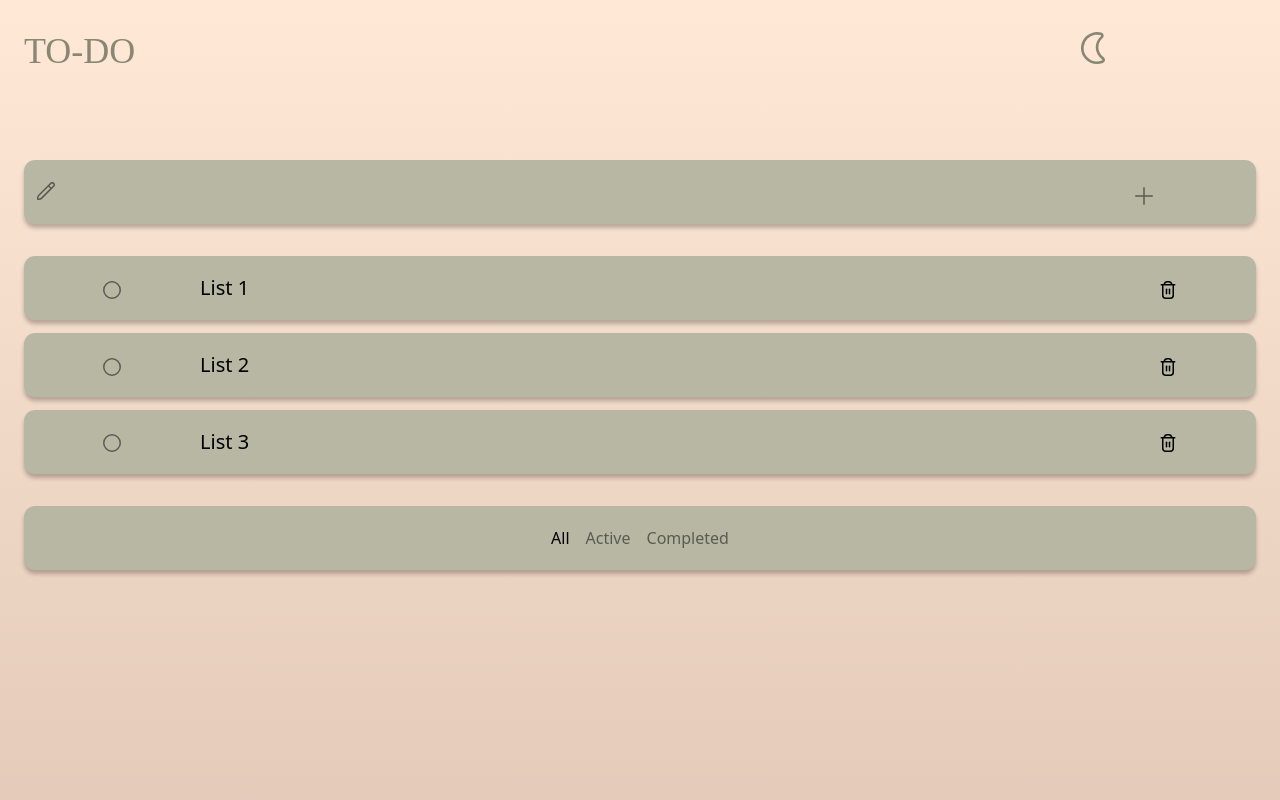
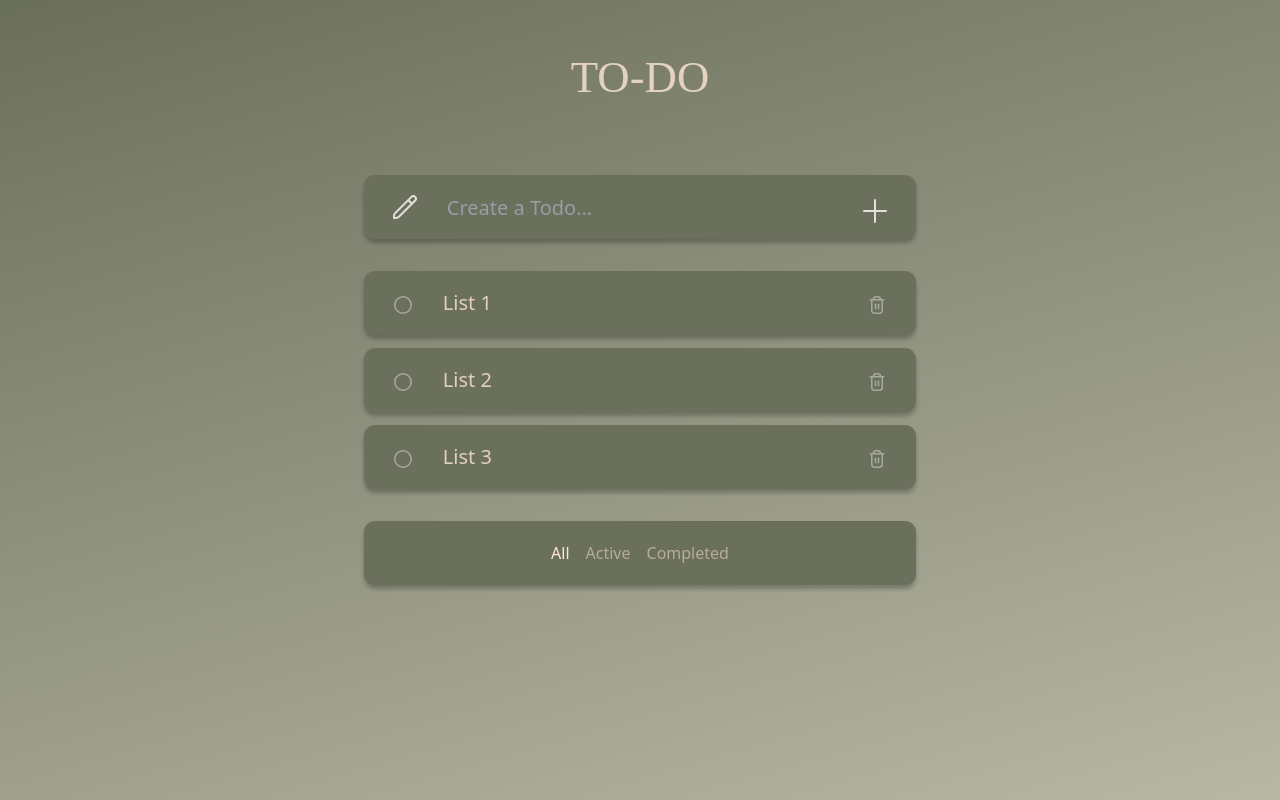
Before and after one commit to gurpreet2188/react-todo, a React (Create React App) app: page / in a window 1280 px wide. Built offline with nearby package versions, Linux system fonts and the light colour scheme; a web font is replaced by a local one.

Commit message:
css cleanup and finalizing app

```diff
--- a/package.json
+++ b/package.json
@@ -9,9 +9,13 @@
     "@testing-library/user-event": "^12.8.3",
     "react": "^17.0.2",
     "react-append-to-body": "^2.0.26",
+    "react-beautiful-dnd": "^13.1.0",
+    "react-css-theme-switcher": "^0.3.0",
     "react-dom": "^17.0.2",
     "react-fast-marquee": "^1.2.1",
+    "react-responsive": "^9.0.0-beta.4",
     "react-scripts": "4.0.3",
+    "styled-components": "^5.3.3",
     "web-vitals": "^1.1.2"
   },
   "scripts": {
--- a/src/App.css
+++ b/src/App.css
@@ -13,172 +13,12 @@
   }
 }
 
-.App-header {
-  /* background-color: #282c34; */
-  min-height: 3vh;
-  display: flex;
-  flex-direction: row;
-
+body {
+  background: rgb(107,112,92);
+  background: linear-gradient(164deg, rgba(107,112,92,1) 1%, rgba(183,183,164,1) 100%);
+  background-attachment: fixed;
 }
 
-.App-toggle {
-  flex: 1;
-  order: 2;
-  height: 4rem;
-  width: 4rem;
-  opacity: .8;
-  margin-left: 10rem;
-  margin-top: .5rem;
-}
-
-.App-title {
-  flex: 5;
-  order: 1;
-  text-align: left;
-  font-size: 36px;
-  color: #6B705C;
-  opacity: .8;
-}
-
-.App-create {
-  display: flex;
-  flex-direction: row;
-  width: 100%;
-  height: 4rem;
-  border-radius: .7rem;
-  margin-left: auto;
-  margin-right: auto;
-  margin-bottom: 2rem;
-  margin-top: 4rem;
-  background-color: #B7B7A4;
-  box-shadow: 0px 4px 4px rgba(0, 0, 0, 0.25);
-}
-
-.App-icons-base {
-  opacity: .5;
-}
-
-.App-icon-create {
-  flex: 1;
-  order: 1;
-  margin-top: 1.4rem;
-  margin-left: .8rem;
-
-}
-
-.App-icon-add {
-  order: 3;
-  flex: 1;
-  margin-top: 1.4rem;
-  margin-left: 2rem;
-}
-
-.App-create-form {
-  order: 2;
-  flex: 4;
-  margin: 0;
-  padding: 0;
-  background-color: rgba(0, 0, 0, 0);
-  height: 100%;
-  max-width: 60%;
-}
-
-.App-create-input {
-  background-color: rgba(0, 0, 0, 0);
-  color: #000;
-  font-size: 20px;
-  max-width: 100%;
-  height: 100%;
-}
-
-.App-create-input::placeholder {
-  color: #000;
-  opacity: .5;
-}
-
-.App-todo-div {
-  display: flex;
-  flex-direction: column;
-  height: auto;
-  width: 100%;
-  margin-top: 1.5rem;
-}
-
-.App-todo-list-base {
-  box-sizing: content-box;
-  height: 4rem;
-  width: 100%;
-  display: flex;
-  flex-direction: row;
-  border-radius: .7rem;
-  background-color: #B7B7A4;
-  margin-top: .8rem;
-  box-shadow: 0px 4px 4px rgba(0, 0, 0, 0.25);
-  /* text-align: justify;
-  line-height: 4rem;
-  font-size: 20px;
-  text-anchor: start; */
-  transition: all 300ms ease-in-out;
-}
-
-.App-todo-list-stat {
-  flex: 1;
-  order: 1;
-  padding: 0;
-  opacity: .5;
-}
-
-.App-todo-list-text {
-  flex: 5;
-  order: 2;
-  width: 60%;
-  line-height: 4rem;
-  font-size: 20px;
-  text-align: left;
-  background-color: rgba(0, 0, 0, 0);
-}
-
-.App-todo-list-del {
-  flex: 1;
-  order: 3;
-}
-
-.App-todo-list-options {
-  height: 4rem;
-  width: 100%;
-  display: flex;
-  flex-direction: row;
-  justify-content: center;
-  gap: 1rem;
-  margin-top: 2rem;
-  background-color: #B7B7A4;
-  box-shadow: 0px 4px 4px rgba(0, 0, 0, 0.25);
-  border-radius: .7rem;
-}
-.App-todo-list-options-all {
-  line-height: 4rem;
-  opacity: 0.5;
-}
-
-.App-todo-list-options-active {
-  line-height: 4rem;
-  opacity: 0.5;
-}
-
-.App-todo-list-options-completed {
-  line-height: 4rem;
-  opacity: 0.5;
-}
-
-.App-todo-list-option-current {
-  opacity: 1;
-  transition: opacity 150ms ease-in-out;
-}
-
-
-.App-link {
-  color: #61dafb;
-}
 
 h1, h2 {
   font-family: 'Bellefair', serif;
@@ -217,3 +57,17 @@ h1, h2 {
   margin: 0;
   /* height: 0; */
 }
+
+
+.tab {
+  /* position: absolute; */
+  width: 80%;
+  height: 100vh;
+  border: 3px solid rgba(0, 0, 0, .1);
+  margin-left: auto;
+  margin-right: auto;
+  top: 2rem;
+  border-radius: 4rem;
+  margin-top: 10rem;;
+
+}
--- a/src/App.js
+++ b/src/App.js
@@ -1,18 +1,36 @@
 import React, {useState} from 'react';
 import './views/font.css';
+import './views/light.css'
+import './views/dark.css'
+import './views/common.css'
 import './App.css';
-import {header} from './components/header'
+
 import Base from './components/Base'
+import { useMediaQuery } from 'react-responsive';
+
 
 function App() {
+  const isBigScreen = useMediaQuery({ query: '(min-width: 1001px)' })
+  const isTabletOrMobile = useMediaQuery({ query: '(max-width: 1000px)' })
+  return (
+        <div>
 
-  return (
-        <div className="App p-6" >
-            <style>{'body {background: rgb(255,232,214); background: linear-gradient(180deg, rgba(255,232,214,1) 1%, rgba(221,190,169,0.7987570028011204) 100%), no-repeat; background-attachment:fixed; height:100%;}' }</style>
+          { isTabletOrMobile &&
+            <div className="App p-6">
+            <Base />
+            </div>
+          }
 
-          {header()}
-          {/* <Create/> */}
-          <Base />
+          {isBigScreen &&
+          <div className="desktop">
+          <style> {'background: rgb(107,112,92);background: radial-gradient(circle, rgba(107,112,92,1) 1%, rgba(80,82,70,1) 55%, rgba(183,183,164,1) 100%);'} </style>
+            <div className="App p-11">
+            <Base />
+            </div>
+          </div>
+          }
+
+
 
         </div>
   );
--- a/src/components/Base.js
+++ b/src/components/Base.js
@@ -3,8 +3,9 @@ import React, { useState } from "react";
 import { useRef } from "react";
 
 
+
 export default function  Base() {
-    const listRef = useRef()
+    const title = useRef(null)
     const btnAll = useRef(null)
     const btnActive = useRef(null)
     const btnCompleted = useRef(null)
@@ -21,7 +22,6 @@ export default function  Base() {
       ref: React.createRef(2)},
     ])
 
-
     function InputForm() {
       const [value, setValue] = useState("")
 
@@ -33,17 +33,17 @@ export default function  Base() {
       }
 
       return (
-        <div className="App-create">
-           <span className="App-icons-base App-icon-create">
-              <svg xmlns="http://www.w3.org/2000/svg" id="Outline" viewBox="0 0 24 24" width="18" height="18"><path d="M22.853,1.148a3.626,3.626,0,0,0-5.124,0L1.465,17.412A4.968,4.968,0,0,0,0,20.947V23a1,1,0,0,0,1,1H3.053a4.966,4.966,0,0,0,3.535-1.464L22.853,6.271A3.626,3.626,0,0,0,22.853,1.148ZM5.174,21.122A3.022,3.022,0,0,1,3.053,22H2V20.947a2.98,2.98,0,0,1,.879-2.121L15.222,6.483l2.3,2.3ZM21.438,4.857,18.932,7.364l-2.3-2.295,2.507-2.507a1.623,1.623,0,1,1,2.295,2.3Z"/></svg></span>
+        <div className="card-create card-bg-dark">
+           <span className="create-icon svg-icon-dark">
+              <svg style={{display: "inline"}} xmlns="http://www.w3.org/2000/svg" id="Outline" viewBox="0 0 24 24" width="24" height="24"><path d="M22.853,1.148a3.626,3.626,0,0,0-5.124,0L1.465,17.412A4.968,4.968,0,0,0,0,20.947V23a1,1,0,0,0,1,1H3.053a4.966,4.966,0,0,0,3.535-1.464L22.853,6.271A3.626,3.626,0,0,0,22.853,1.148ZM5.174,21.122A3.022,3.022,0,0,1,3.053,22H2V20.947a2.98,2.98,0,0,1,.879-2.121L15.222,6.483l2.3,2.3ZM21.438,4.857,18.932,7.364l-2.3-2.295,2.507-2.507a1.623,1.623,0,1,1,2.295,2.3Z"/></svg></span>
 
-              <form  className="App-create-form">
-                <input type="text" className="App-create-input" value={value} onChange={e => setValue(e.target.value)}
+              <form  className="create-form">
+                <input type="text" className="card-create-input" value={value} placeholder="Create a Todo..." onChange={e => setValue(e.target.value)}
                 />
               </form>
 
-          <a href="#" className="App-icons-base App-icon-add">
-              <svg style={{display: "inline"}} onClick={handleSubmit} xmlns="http://www.w3.org/2000/svg" id="Outline" viewBox="0 0 24 24" width="18" height="18"><path d="M23,11H13V1a1,1,0,0,0-1-1h0a1,1,0,0,0-1,1V11H1a1,1,0,0,0-1,1H0a1,1,0,0,0,1,1H11V23a1,1,0,0,0,1,1h0a1,1,0,0,0,1-1V13H23a1,1,0,0,0,1-1h0A1,1,0,0,0,23,11Z"/></svg></a>
+          <a href="#" className="create-add-icon svg-icon-dark">
+              <svg style={{display: "inline"}} onClick={handleSubmit} xmlns="http://www.w3.org/2000/svg" id="Outline" viewBox="0 0 24 24" width="24" height="24"><path d="M23,11H13V1a1,1,0,0,0-1-1h0a1,1,0,0,0-1,1V11H1a1,1,0,0,0-1,1H0a1,1,0,0,0,1,1H11V23a1,1,0,0,0,1,1h0a1,1,0,0,0,1-1V13H23a1,1,0,0,0,1-1h0A1,1,0,0,0,23,11Z"/></svg></a>
           </div>
       )
     }
@@ -61,11 +61,11 @@ export default function  Base() {
       const newList = [...todos]
       console.log(newList[index].done)
       if (!newList[index].done){
-          newList[index].ref.current.className = "App-todo-list-base add-list completed"
+          newList[index].ref.current.className = "card-list card-bg-dark add-list card-bg-done"
           newList[index].done = true
           setTodos(newList)
       } else {
-        newList[index].ref.current.className = "App-todo-list-base add-list"
+        newList[index].ref.current.className = "card-list card-bg-dark add-list"
         newList[index].done = false
         setTodos(newList)
       }
@@ -77,77 +77,80 @@ export default function  Base() {
       setTodos(newList)
     }
 
-    const checkStyle = {
-
-    }
 
     function showAll () {
-        btnAll.current.className = "App-todo-list-options-all App-todo-list-option-current"
-        btnActive.current.className = "App-todo-list-options-all"
-        btnCompleted.current.className = "App-todo-list-options-all"
+        btnAll.current.className = "card-stats-active"
+        btnActive.current.className = "card-stats-deactive"
+        btnCompleted.current.className = "card-stats-deactive"
 
         for(var i = 0; i < todos.length; i++) {
-            if(todos[i].ref.current.className === "App-todo-list-base add-list completed remove-list")
-           { todos[i].ref.current.className = "App-todo-list-base add-list completed"}
-           if (todos[i].ref.current.className === "App-todo-list-base add-list remove-list") {
-            todos[i].ref.current.className = "App-todo-list-base add-list"
+            if(todos[i].ref.current.className === "card-list card-bg-dark add-list card-bg-done remove-list")
+           { todos[i].ref.current.className = "card-list card-bg-dark add-list card-bg-done"}
+           if (todos[i].ref.current.className === "card-list card-bg-dark add-list remove-list") {
+            todos[i].ref.current.className = "card-list card-bg-dark add-list"
             }
         }
 
     }
 
     function showActive () {
-        btnAll.current.className = "App-todo-list-options-all"
-        btnActive.current.className = "App-todo-list-options-all App-todo-list-option-current"
-        btnCompleted.current.className = "App-todo-list-options-all"
+        btnAll.current.className = "card-stats-deactive"
+        btnActive.current.className = "card-stats-active"
+        btnCompleted.current.className = "card-stats-deactive"
         for(var i = 0; i < todos.length; i++) {
-            if(todos[i].ref.current.className === "App-todo-list-base add-list completed")
-            {todos[i].ref.current.className = "App-todo-list-base add-list completed remove-list"}
-            if(todos[i].ref.current.className === "App-todo-list-base add-list remove-list")
-            {todos[i].ref.current.className = "App-todo-list-base add-list"}
+            if(todos[i].ref.current.className === "card-list card-bg-dark add-list card-bg-done")
+            {todos[i].ref.current.className = "card-list card-bg-dark add-list card-bg-done remove-list"}
+            if(todos[i].ref.current.className === "card-list card-bg-dark add-list remove-list")
+            {todos[i].ref.current.className = "card-list card-bg-dark add-list"}
         }
     }
 
     function showCmpleted () {
-        btnAll.current.className = "App-todo-list-options-all"
-        btnActive.current.className = "App-todo-list-options-all"
-        btnCompleted.current.className = "App-todo-list-options-all App-todo-list-option-current"
+        btnAll.current.className = "card-stats-deactive"
+        btnActive.current.className = "card-stats-deactive"
+        btnCompleted.current.className = "card-stats-active"
 
         for(var i = 0; i < todos.length; i++) {
 
-            if(todos[i].ref.current.className === "App-todo-list-base add-list")
-            {todos[i].ref.current.className = "App-todo-list-base add-list remove-list"}
+            if(todos[i].ref.current.className === "card-list card-bg-dark add-list")
+            {todos[i].ref.current.className = "card-list card-bg-dark add-list remove-list"}
 
-            if(todos[i].ref.current.className === "App-todo-list-base add-list completed remove-list") {
-                todos[i].ref.current.className = "App-todo-list-base add-list completed"
+            if(todos[i].ref.current.className === "card-list card-bg-dark add-list card-bg-done remove-list") {
+                todos[i].ref.current.className = "card-list card-bg-dark add-list card-bg-done"
             }
         }
     }
 
     return (
       <div>
+           <div className="todo-header">
+              <h1 className="todo-tile title-dark" ref={title}>
+                TO-DO
+              </h1>
+          </div>
         <InputForm add = {add} />
 
         {todos.map((todo, index) => (
 
-            <div key={index} id={index} className="App-todo-list-base add-list" ref={todo.ref} >
-            <button className="App-todo-list-stat" >
-                <svg style={{display: "inline", zIndex: "-999"}} onClick={ () => completed(index)} xmlns="http://www.w3.org/2000/svg" id="Outline" viewBox="0 0 24 24" width="18" height="18"><path fill="#000" d="M12,0A12,12,0,1,0,24,12,12,12,0,0,0,12,0Zm0,22A10,10,0,1,1,22,12,10,10,0,0,1,12,22Z"/></svg>
+            <div key={index} id={index} className="card-list card-bg-dark add-list" ref={todo.ref} >
+            <button className="card-done-icon" >
+                <svg style={{display: "inline", zIndex: "-999"}} className="svg-icon-dark" onClick={ () => completed(index)} xmlns="http://www.w3.org/2000/svg" id="Outline" viewBox="0 0 24 24" width="18" height="18"><path  d="M12,0A12,12,0,1,0,24,12,12,12,0,0,0,12,0Zm0,22A10,10,0,1,1,22,12,10,10,0,0,1,12,22Z"/></svg>
                 {/* <svg style={{display: "block", zIndex: "200"}} xmlns="http://www.w3.org/2000/svg" id="Outline" viewBox="0 0 24 24" width="18" height="18"><path d="M22.319,4.431,8.5,18.249a1,1,0,0,1-1.417,0L1.739,12.9a1,1,0,0,0-1.417,0h0a1,1,0,0,0,0,1.417l5.346,5.345a3.008,3.008,0,0,0,4.25,0L23.736,5.847a1,1,0,0,0,0-1.416h0A1,1,0,0,0,22.319,4.431Z"/></svg> */}
                 </button>
-                <div className="App-todo-list-text" style={{textDecoration: todo.done ? "line-through" : ""}}>
+                <div className="card-list-text card-text-dark" style={{textDecoration: todo.done ? "line-through" : ""}}>
                 {todo.text}
                 </div>
-                <button href="#" className="App-todo-list-del" >
-                    <svg style={{display: "inline"}} onClick={()=>{del(index)} } xmlns="http://www.w3.org/2000/svg" id="Outline" viewBox="0 0 24 24" width="18" height="18"><path fill="#000" d="M21,4H17.9A5.009,5.009,0,0,0,13,0H11A5.009,5.009,0,0,0,6.1,4H3A1,1,0,0,0,3,6H4V19a5.006,5.006,0,0,0,5,5h6a5.006,5.006,0,0,0,5-5V6h1a1,1,0,0,0,0-2ZM11,2h2a3.006,3.006,0,0,1,2.829,2H8.171A3.006,3.006,0,0,1,11,2Zm7,17a3,3,0,0,1-3,3H9a3,3,0,0,1-3-3V6H18Z"/><path d="M10,18a1,1,0,0,0,1-1V11a1,1,0,0,0-2,0v6A1,1,0,0,0,10,18Z"/><path d="M14,18a1,1,0,0,0,1-1V11a1,1,0,0,0-2,0v6A1,1,0,0,0,14,18Z"/></svg>
+                <button href="#" className="card-delete-icon" >
+                    <svg style={{display: "inline"}} onClick={()=>{del(index)} } className="svg-icon-dark" xmlns="http://www.w3.org/2000/svg" id="Outline" viewBox="0 0 24 24" width="18" height="18"><path  d="M21,4H17.9A5.009,5.009,0,0,0,13,0H11A5.009,5.009,0,0,0,6.1,4H3A1,1,0,0,0,3,6H4V19a5.006,5.006,0,0,0,5,5h6a5.006,5.006,0,0,0,5-5V6h1a1,1,0,0,0,0-2ZM11,2h2a3.006,3.006,0,0,1,2.829,2H8.171A3.006,3.006,0,0,1,11,2Zm7,17a3,3,0,0,1-3,3H9a3,3,0,0,1-3-3V6H18Z"/><path d="M10,18a1,1,0,0,0,1-1V11a1,1,0,0,0-2,0v6A1,1,0,0,0,10,18Z"/><path d="M14,18a1,1,0,0,0,1-1V11a1,1,0,0,0-2,0v6A1,1,0,0,0,14,18Z"/></svg>
                 </button>
             </div>
         ))}
 
-        <div className="App-todo-list-options">
-                <a href="#" ref={btnAll} className="App-todo-list-options-all App-todo-list-option-current" onClick={()=> {showAll()}}> All </a>
-                <a href="#" ref={btnActive} className="App-todo-list-options-active" onClick={()=> {showActive()}}> Active </a>
-                <a href="#" ref={btnCompleted} className="App-todo-list-options-completed" onClick={()=> {showCmpleted()}}> Completed </a>
+
+        <div className="card-stats card-bg-dark">
+                <a href="#" ref={btnAll} className="card-stats-active" onClick={()=> {showAll()}}> All </a>
+                <a href="#" ref={btnActive} className="card-stats-deactive" onClick={()=> {showActive()}}> Active </a>
+                <a href="#" ref={btnCompleted} className="card-stats-deactive" onClick={()=> {showCmpleted()}}> Completed </a>
         </div>
 
       </div>
--- a/src/components/header.js
+++ /dev/null
@@ -1,13 +0,0 @@
-import React from "react";
-export function header () {
-    return (
-        <div className="App-header">
-              <h1 className="App-title">
-                TO-DO
-              </h1>
-              <a href="#" className="App-toggle">
-              <svg xmlns="http://www.w3.org/2000/svg" id="Layer_1" data-name="Layer 1" viewBox="0 0 24 24" width="32" height="32"><path fill ="#6B705C" d="M15,24a12.021,12.021,0,0,1-8.914-3.966,11.9,11.9,0,0,1-3.02-9.309A12.122,12.122,0,0,1,13.085.152a13.061,13.061,0,0,1,5.031.205,2.5,2.5,0,0,1,1.108,4.226c-4.56,4.166-4.164,10.644.807,14.41a2.5,2.5,0,0,1-.7,4.32A13.894,13.894,0,0,1,15,24Zm.076-22a10.793,10.793,0,0,0-1.677.127,10.093,10.093,0,0,0-8.344,8.8A9.927,9.927,0,0,0,7.572,18.7,10.476,10.476,0,0,0,18.664,21.43a.5.5,0,0,0,.139-.857c-5.929-4.478-6.4-12.486-.948-17.449a.459.459,0,0,0,.128-.466.49.49,0,0,0-.356-.361A10.657,10.657,0,0,0,15.076,2Z"/></svg>
-              </a>
-          </div>
-    );
-}
--- a/src/components/test.js
+++ /dev/null
@@ -1,6 +0,0 @@
-import React, { forwardRef }from "react";
-const Test = (props, ref) => (
-    <button ref={ref}>Test</button>
-)
-
-export default forwardRef(Test)
--- /dev/null
+++ b/src/views/common.css
@@ -0,0 +1,156 @@
+.todo-header {
+  min-height: 3vh;
+  display: flex;
+  flex-direction: row;
+}
+
+.todo-tile {
+    flex: 10;
+    order: 1;
+    text-align: left;
+    font-size: 2.8rem;
+    opacity: .8;
+    text-align: center;
+}
+
+.theme-togle {
+    flex: 1;
+  order: 2;
+  height: 4rem;
+  width: 4rem;
+  opacity: .8;
+  /* justify-content: center; */
+  margin-top: .5rem;
+}
+
+.card-create {
+    display: flex;
+  flex-direction: row;
+  width: 100%;
+  height: 4rem;
+  border-radius: .7rem;
+  margin-left: auto;
+  margin-right: auto;
+  margin-bottom: 2rem;
+  margin-top: 4rem;
+  box-shadow: 0px 4px 4px rgba(0, 0, 0, 0.25);
+
+}
+
+.create-icon {
+    flex: 1;
+  order: 1;
+  margin-top: 1.1rem;
+  justify-content: center;
+
+}
+
+.create-add-icon {
+    order: 3;
+    flex: 1;
+    margin-top: 1.4rem;
+    margin-left: 10%;
+    justify-content: center;
+}
+
+.create-form {
+    order: 2;
+  flex: 8;
+  margin: 0;
+  padding: 0;
+  background-color: rgba(0, 0, 0, 0);
+  height: 100%;
+  max-width: 60%;
+}
+
+.card-create-input {
+    background-color: rgba(0, 0, 0, 0);
+    color: #000;
+    font-size: 20px;
+    width: 100%;
+    height: 100%;
+    outline: none;
+    color: #FFE8D6;
+}
+
+/* @media screen and (min-width: 1001px) {
+
+  .create-form {
+    order: 2;
+  flex: 8;
+  margin: 0;
+  padding: 0;
+  background-color: rgba(0, 0, 0, 0);
+  height: 100%;
+  max-width: 100%;
+}
+
+} */
+
+.card-create-input::placeholder {
+    opacity: .9;
+}
+
+
+.card-list {
+    display: flex;
+    flex-direction: row;
+    height: 4rem;
+    width: 100%;
+    margin-top: .8rem;
+    border-radius: .7rem;
+    box-shadow: 0px 4px 4px rgba(0, 0, 0, 0.25);
+    transition: all 300ms ease-in-out;
+}
+
+.card-list-text {
+    flex: 5;
+  order: 2;
+  width: 60%;
+  line-height: 4rem;
+  font-size: 20px;
+  text-align: left;
+  background-color: rgba(0, 0, 0, 0);
+}
+
+.card-done-icon {
+    flex: 1;
+    order: 1;
+    padding: 0;
+    opacity: .5;
+}
+
+.card-delete-icon {
+    flex: 1;
+  order: 3;
+  opacity: .5;
+}
+
+.card-stats {
+    height: 4rem;
+  width: 100%;
+  display: flex;
+  flex-direction: row;
+  justify-content: center;
+  gap: 1rem;
+  margin-top: 2rem;
+  box-shadow: 0px 4px 4px rgba(0, 0, 0, 0.25);
+  border-radius: .7rem;
+  line-height: 4rem;
+
+}
+
+.card-stats-deactive {
+    opacity: .5;
+}
+
+.card-stats-active {
+    opacity: 1;
+    transition: opacity 150ms ease-in-out;
+}
+
+.desktop {
+  width: 50vw;
+  margin-left: auto;
+  margin-right: auto;
+}
--- /dev/null
+++ b/src/views/dark.css
@@ -0,0 +1,35 @@
+.title-dark {
+    color: #FFE8D6;
+}
+
+.card-bg-dark {
+    background-color: #6B705C;
+  }
+
+.card-bg-done-dark {
+background-color: #A5A58D;
+}
+
+
+.card-text-dark {
+    color: #FFE8D6;
+    opacity: .8;
+}
+
+.placeholder-dark {
+    color: #FFE8D6;
+}
+
+.card-stats {
+    color: #FFE8D6;
+}
+
+.svg-dark {
+    fill: #fff
+}
+
+.svg-icon-dark{
+    stroke:rgba(0,0,0,0);
+    fill: #fff;
+    opacity: .8;
+  }
--- /dev/null
+++ b/src/views/light.css
@@ -0,0 +1,27 @@
+.title-light {
+  color: #6B705C;
+}
+
+.card-bg-light {
+  background-color: #B7B7A4;
+}
+
+.card-bg-done {
+  background-color: #B7B7A4;
+}
+
+.card-text-light {
+  color: #464A3A;
+}
+
+.placeholder-light {
+  color: #6B705C;
+}
+
+.svg-header-light {
+  fill: #6B705C
+}
+
+.svg-icon-light {
+  opacity: .6;
+}
--- a/tailwind.config.js
+++ b/tailwind.config.js
@@ -2,7 +2,7 @@ module.exports = {
   // enabled : true,
   mode: 'jit',
   purge: ['./src/**/*.{js,jsx,ts,tsx}', './public/index.html'],
-  darkMode: false, // or 'media' or 'class'
+  darkMode: 'class', // or 'media' or 'class'
   theme: {
     extend: {},
   },
```
Also changed, not shown: src/components/Todo.js (deleted, +0 -28 lines), 1 other file (tests, documents, lock files or other folders).
